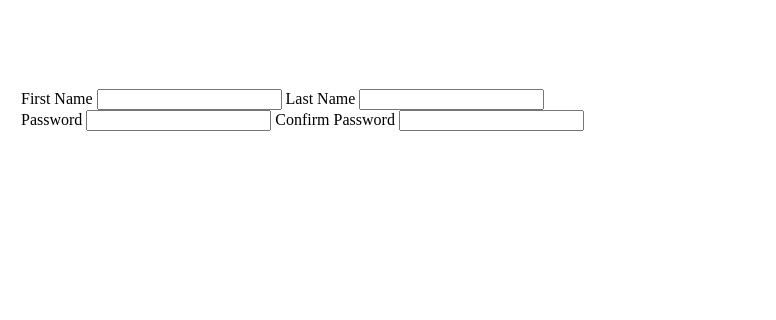
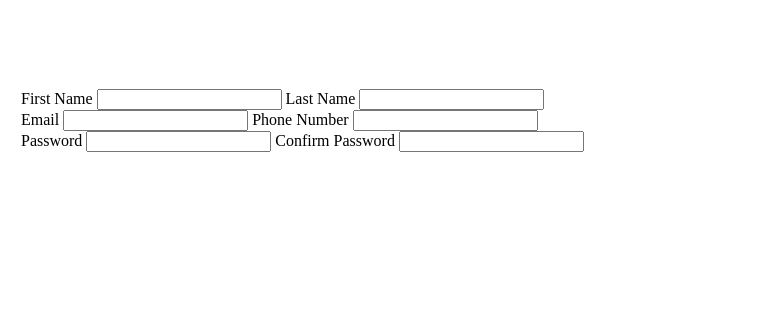
Before and after one commit to AlejandroMullerMoreno/sign-up, a plain HTML site: page index.html in a window 1280 px wide. Shown: the part 315-635 px from the top of the page, 504-1280 px from the left. Drawn offline with Linux system fonts and the light colour scheme.

Commit message:
Add the third row of the form

```diff
--- a/index.html
+++ b/index.html
@@ -17,6 +17,12 @@
             <input type="text" id="last_name" name="last_name">
         </div>
         <div id="second_row">
+            <label for="email">Email</label>
+            <input type="text" id="email" name="email">
+            <label for="phone">Phone Number</label>
+            <input type="text" id="phone" name="phone">
+        </div>
+        <div id="third_row">
             <label for="password">Password</label>
             <input type="text" id="password" name="password">
             <label for="confirm_password">Confirm Password</label>
```
